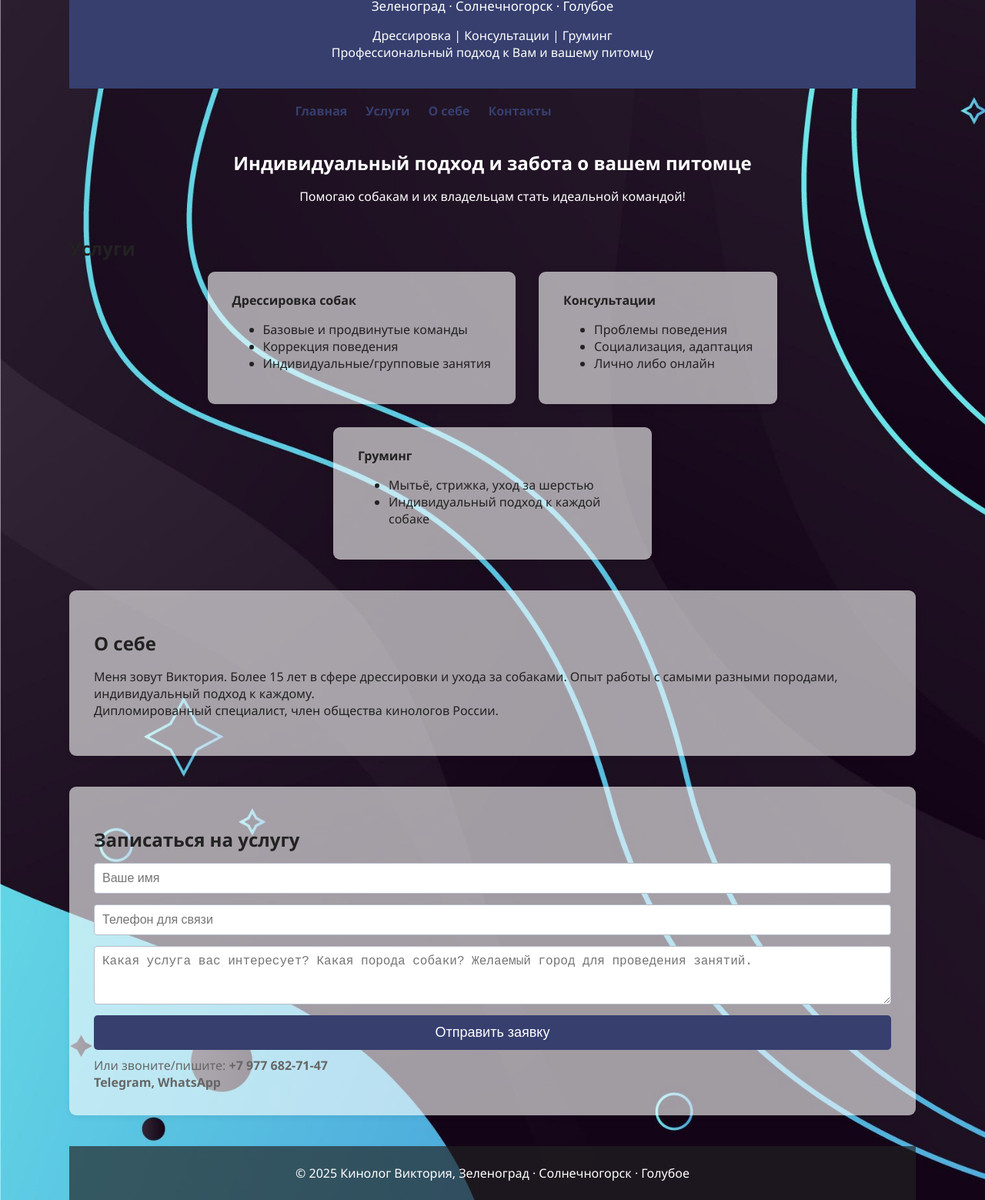
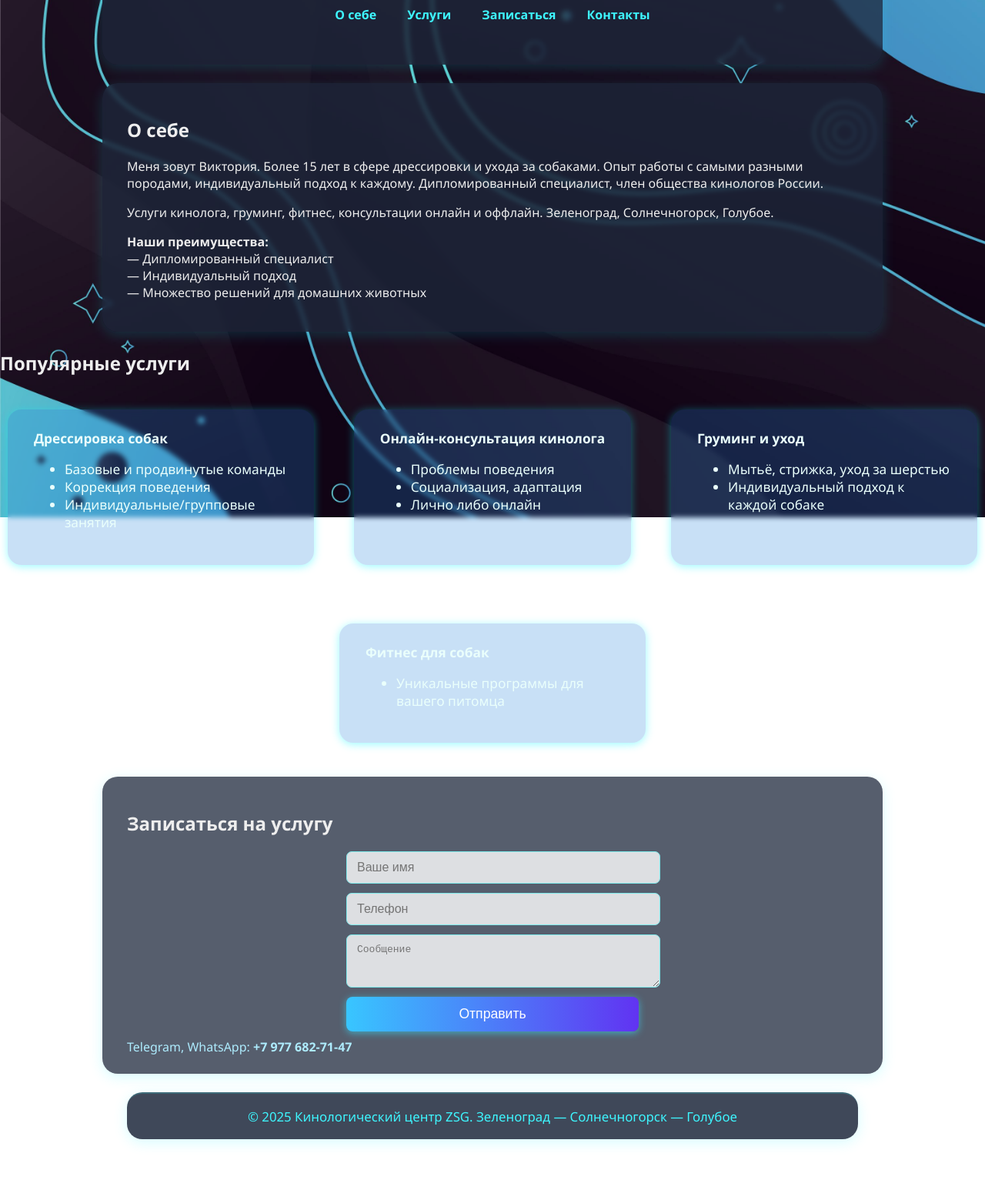
Before and after one commit to SataNinja/sataninja.github.io, a plain HTML site: page index.html in a window 1280 px wide. Shown: the part 128-1687 px from the top of the page at 77% size. After the commit the page ends 1632 px from the top, so only its background shows below. Drawn offline with Linux system fonts and the light colour scheme.

Commit message:
Add files via upload

```diff
--- a/index.html
+++ b/index.html
@@ -1,67 +1,185 @@
 <!DOCTYPE html>
 <html lang="ru">
 <head>
-  <meta charset="UTF-8">
-  <meta name="viewport" content="width=device-width, initial-scale=1.0">
-  <title>Кинолог Зеленоград – Дрессировка, Консультации, Груминг</title>
+  <meta charset="UTF-8" />
+  <meta name="viewport" content="width=device-width, initial-scale=1.0" />
+  <title>Кинолог ZSG — Индивидуальный подход. Зеленоград, Солнечногорск, Голубое</title>
+  <!-- Стили для оформления сайта. Все объяснения ниже в комментариях -->
   <style>
-    body { margin: 0;
-  font-family: 'Segoe UI', Arial, sans-serif;
-  background: url('6162371.jpg') repeat;
-  background-size: cover;
-  color: #222;
-  transition: background-position 0.3s;
-}   header, nav, main, footer { max-width: 1100px; margin: auto; }
-    header { background: #363f6e; color: #fff; padding: 40px 0 20px 0; text-align: center;}
-    nav { display: flex; gap: 24px; justify-content: center; margin: 18px 0; }
-    nav a { text-decoration: none; color: #363f6e; font-weight: bold; transition: color 0.3s;}
-    nav a:hover { color: #255f85; }
-    .hero { text-align: center; margin: 40px 0; color: #fff;}
-    .services-grid { display: flex; flex-wrap: wrap; gap: 30px; justify-content: center;}
+    /* Общие настройки для body (фон, шрифт, цвет текста) */
+    body {
+      margin: 0;
+      font-family: 'Segoe UI', Arial, sans-serif;
+      color: #eee;
+      position: relative;
+      min-height: 100vh;
+    }
+    /* Фоновое изображение (блок под всем содержимым) */
+    .bg-image {
+      position: fixed;
+      top: 0; left: 0; width: 100vw; height: 100vh;
+      background: url('6162371.jpg') center/cover no-repeat;
+      z-index: -1; /* помогает отправить фон назад */
+      filter: brightness(0.9) blur(0.5px);
+    }
+    /* Основной контейнер секций: фон, скругление, тень, прозрачность */
+    header, .about, .service-card, .contact-block, footer {
+      background: rgba(30,40,60,0.75);
+      border-radius: 20px;
+      box-shadow: 0 4px 18px #00f5ff2a;
+      margin: 24px auto;
+      padding: 24px 32px;
+      max-width: 950px;
+      backdrop-filter: blur(3px); /* эффект блюра фона */
+    }
+    /* Блок шапки сайта (логотип+меню) */
+    header {
+      text-align: center;
+      color: #fff;
+    }
+    /* Меню навигации по разделам */
+    nav {
+      display: flex;
+      gap: 40px; /* расстояние между ссылками */
+      justify-content: center;
+      margin: 24px 0;
+    }
+    nav a {
+      text-decoration: none;
+      color: #3ef6ff; /* основной цвет ссылок */
+      font-weight: bold;
+      padding-bottom: 4px;
+      border-bottom: 2px solid transparent;
+      transition: color 0.3s, border-bottom 0.3s;
+    }
+    nav a:hover {
+      color: #fff1a9; /* цвет при наведении */
+      border-bottom: 2px solid #fff1a9;
+    }
+    /* Заголовок на главной (герой-секция) */
+    .hero h2 {
+      font-size: 2em;
+      color: #79affb;
+      margin-bottom: 16px;
+      text-shadow: 0 2px 12px #000, 0 0 18px #38c6ff44;
+    }
+    /* Контейнер для карточек услуг */
+    .services-grid {
+      display: flex;
+      flex-wrap: wrap; /* перенос карточек на новую строку */
+      gap: 32px;
+      justify-content: center;
+    }
+    /* Карточка услуги */
     .service-card {
-      background: rgba(255, 255, 255, 0.6);
-      border-radius: 9px;
-      box-shadow: 0 2px 10px #0002;
-      padding: 26px 32px;
-      min-width: 240px;
-      max-width: 350px;
-      transition: transform 0.2s ease-out;
+      background: rgba(39,132,217,0.25);
+      border-radius: 18px;
+      box-shadow: 0 2px 12px #00f5ff66;
+      padding: 26px 34px;
+      min-width: 230px;
+      max-width: 330px;
+      color: #eafffc;
+      font-size: 1.08em;
+      transition: transform 0.2s, box-shadow 0.2s;
+      margin-bottom: 20px;
     }
-    h1, h2 { margin-bottom: 0.6em; }
-    .about { background: rgba(255, 255, 255, 0.6); border-radius: 9px; box-shadow: 0 2px 8px #0001; padding: 32px 32px; margin: 40px 0;}
-    .contact-block { background: rgba(255, 255, 255, 0.6); border-radius: 9px; box-shadow: 0 2px 8px #0001; padding: 32px 32px; margin-bottom: 40px;}
-    .contact-form { display: flex; flex-direction: column; gap: 14px; margin-top: 14px;}
-    input, textarea { font-size: 16px; padding: 10px; border: 1px solid #b5bdc7; border-radius: 4px; }
-    .button { background: #363f6e; color: #fff; border: none; font-size: 18px; border-radius: 5px; padding: 12px 24px; cursor: pointer; }
-    .cities { color: #fff; margin-top: 8px; font-size: 1.05em;}
-    footer { background: #222a; color: #fff; text-align: center; padding: 24px 0;}
+    /* Эффект наведения на карточку */
+    .service-card:hover {
+      transform: translateY(-8px) scale(1.04);
+      box-shadow: 0 6px 20px #00f5ffcc;
+    }
+    /* Кнопка (например, в форме записи) */
+    .button {
+      background: linear-gradient(90deg,#38c6ff 0,#6133f2 100%);
+      color: #fff;
+      border:none;
+      border-radius: 8px;
+      padding: 12px 30px;
+      font-size: 1.1em;
+      cursor: pointer;
+      box-shadow: 0 2px 10px #36e1ff99;
+      transition: background 0.3s, box-shadow 0.3s;
+    }
+    .button:hover {
+      background: #3ef6ff;
+      color: #222;
+      box-shadow: 0 8px 26px #38c6ff89;
+    }
+    /* Оформление полей ввода и текстового поля */
+    input, textarea {
+      font-size: 1em;
+      padding: 11px 13px;
+      border-radius: 7px;
+      border: 1px solid #7ee9eb;
+      background: rgba(255,255,255,0.8);
+      margin-bottom: 12px;
+      outline: none;
+      transition: border 0.2s;
+      width: 100%;
+    }
+    input:focus, textarea:focus {
+      border: 1.5px solid #38c6ff;
+    }
+    /* Контейнер для формы обратной связи */
+    .contact-form {
+      display: flex;
+      flex-direction: column;
+      max-width: 380px;
+      margin: 0 auto;
+    }
+    /* Нижний колонтитул (footer) */
+    footer {
+      color: #3ef6ff;
+      text-align: center;
+      font-size: 1.05em;
+      background: rgba(30,40,60,0.85);
+      margin-top: 24px;
+      padding: 18px 0;
+      border-top: 2px solid #3ef6ff30;
+    }
+    /* Адаптивность для мобильных устройств */
     @media (max-width: 800px) {
-      .services-grid { flex-direction: column; align-items: center;}
-      header, nav, main, footer { padding: 0 16px; }
+      header, .about, .service-card, .contact-block, footer {
+        padding: 12px 8px;
+        max-width: 98vw;
+      }
+      .services-grid {
+        flex-direction: column;
+        align-items: center;
+      }
     }
   </style>
 </head>
 <body>
+  <!-- Фоновая картинка размещается поверх всей страницы -->
+  <div class="bg-image"></div>
+  <!-- Шапка сайта: название и меню -->
   <header>
-    <h1>Кинолог в Зеленограде</h1>
-    <div class="cities">Зеленоград · Солнечногорск · Голубое</div>
-    <p>Дрессировка | Консультации | Груминг<br>Профессиональный подход к Вам и вашему питомцу</p>
+    <h1>Кинолог ZSG</h1>
+    <nav>
+      <a href="#about">О себе</a>
+      <a href="#services">Услуги</a>
+      <a href="#record">Записаться</a>
+      <a href="#contacts">Контакты</a>
+    </nav>
   </header>
-  <nav>
-    <a href="#main">Главная</a>
-    <a href="#services">Услуги</a>
-    <a href="#about">О себе</a>
-    <a href="#contact">Контакты</a>
-  </nav>
   <main>
-    <section id="main" class="hero">
-      <h2>Индивидуальный подход и забота о вашем питомце</h2>
-      <p>Помогаю собакам и их владельцам стать идеальной командой!</p>
+    <!-- Блок "О себе" с основными сведениями об авторе -->
+    <section id="about" class="about">
+      <h2>О себе</h2>
+      <p>Меня зовут Виктория. Более 15 лет в сфере дрессировки и ухода за собаками. Опыт работы с самыми разными породами, индивидуальный подход к каждому. Дипломированный специалист, член общества кинологов России.</p>
+      <p>Услуги кинолога, груминг, фитнес, консультации онлайн и оффлайн. Зеленоград, Солнечногорск, Голубое.</p>
+      <p><b>Наши преимущества:</b><br>
+      — Дипломированный специалист<br>
+      — Индивидуальный подход<br>
+      — Множество решений для домашних животных</p>
     </section>
 
+    <!-- Блок с популярными услугами (карточки) -->
     <section id="services">
-      <h2>Услуги</h2>
+      <h2>Популярные услуги</h2>
       <div class="services-grid">
+        <!-- Карточка: дрессировка -->
         <div class="service-card">
           <b>Дрессировка собак</b>
           <ul>
@@ -70,87 +188,53 @@
             <li>Индивидуальные/групповые занятия</li>
           </ul>
         </div>
+        <!-- Карточка: консультация -->
         <div class="service-card">
-          <b>Консультации</b>
+          <b>Онлайн-консультация кинолога</b>
           <ul>
             <li>Проблемы поведения</li>
             <li>Социализация, адаптация</li>
             <li>Лично либо онлайн</li>
           </ul>
         </div>
+        <!-- Карточка: груминг -->
         <div class="service-card">
-          <b>Груминг</b>
+          <b>Груминг и уход</b>
           <ul>
             <li>Мытьё, стрижка, уход за шерстью</li>
             <li>Индивидуальный подход к каждой собаке</li>
           </ul>
         </div>
+        <!-- Карточка: фитнес -->
+        <div class="service-card">
+          <b>Фитнес для собак</b>
+          <ul>
+            <li>Уникальные программы для вашего питомца</li>
+          </ul>
+        </div>
       </div>
     </section>
 
-    <section id="about" class="about">
-      <h2>О себе</h2>
-      <p>Меня зовут Виктория. Более 15 лет в сфере дрессировки и ухода за собаками. Опыт работы с самыми разными породами, индивидуальный подход к каждому.<br>
-      Дипломированный специалист, член общества кинологов России.</p>
-      <!-- Здесь будут фото и подробности (позже) -->
-    </section>
-
-    <section id="contact" class="contact-block">
+    <!-- Форма для записи/связи с владельцем -->
+    <section id="record" class="contact-block">
       <h2>Записаться на услугу</h2>
       <form class="contact-form" method="POST" action="https://formspree.io/f/mzzybyle">
-        <input type="text" name="name" placeholder="Ваше имя" required>
-        <input type="tel" name="phone" placeholder="Телефон для связи" required>
-        <textarea name="message" rows="3" placeholder="Какая услуга вас интересует? Какая порода собаки? Желаемый город для проведения занятий."></textarea>
-        <button class="button" type="submit">Отправить заявку</button>
+        <!-- Поле имени -->
+        <input type="text" name="name" placeholder="Ваше имя" required />
+        <!-- Поле телефона -->
+        <input type="tel" name="phone" placeholder="Телефон" required />
+        <!-- Сообщение -->
+        <textarea name="message" rows="3" placeholder="Сообщение"></textarea>
+        <!-- Кнопка отправки -->
+        <button class="button" type="submit">Отправить</button>
       </form>
-      <div style="margin-top:9px;color:#666;font-size:1em;">
-        Или звоните/пишите: <b>+7 977 682-71-47<br>
-Telegram, WhatsApp</b>
-      </div>
+      <!-- Быстрые контакты -->
+      <div style="margin-top:9px;color:#aeecfe;">Telegram, WhatsApp: <b>+7 977 682-71-47</b></div>
     </section>
   </main>
-  <footer>
-    &copy; 2025 Кинолог Виктория, Зеленоград · Солнечногорск · Голубое
+  <!-- Футер с контактной информацией и регионами работы -->
+  <footer id="contacts">
+    <span>© 2025 Кинологический центр ZSG. Зеленоград — Солнечногорск — Голубое</span>
   </footer>
-
-  <script>
-    // Эффект отталкивания карточек от курсора
-    const cards = document.querySelectorAll('.service-card');
-
-    cards.forEach(card => {
-        card.addEventListener('mousemove', function(e) {
-            const rect = card.getBoundingClientRect();
-            const cardCenterX = rect.left + rect.width / 2;
-            const cardCenterY = rect.top + rect.height / 2;
-
-            // Расстояние от курсора до центра карточки
-            const deltaX = e.clientX - cardCenterX;
-            const deltaY = e.clientY - cardCenterY;
-
-            // Вычисляем силу отталкивания
-            const distance = Math.sqrt(deltaX * deltaX + deltaY * deltaY);
-            const maxDistance = 200;
-
-            if (distance < maxDistance) {
-                const force = (maxDistance - distance) / maxDistance;
-                const moveX = -(deltaX / distance) * force * 15;
-                const moveY = -(deltaY / distance) * force * 15;
-
-                card.style.transform = `translate(${moveX}px, ${moveY}px)`;
-            }
-        });
-
-        card.addEventListener('mouseleave', function() {
-            card.style.transform = 'translate(0, 0)';
-        });
-    });
-  </script>
-  <script>
-window.addEventListener('scroll', function() {
-  const x = window.scrollY;
-  document.body.style.backgroundPosition = `${y/5}px ${y/7}px`;
-});
-</script>
-
 </body>
 </html>
```
